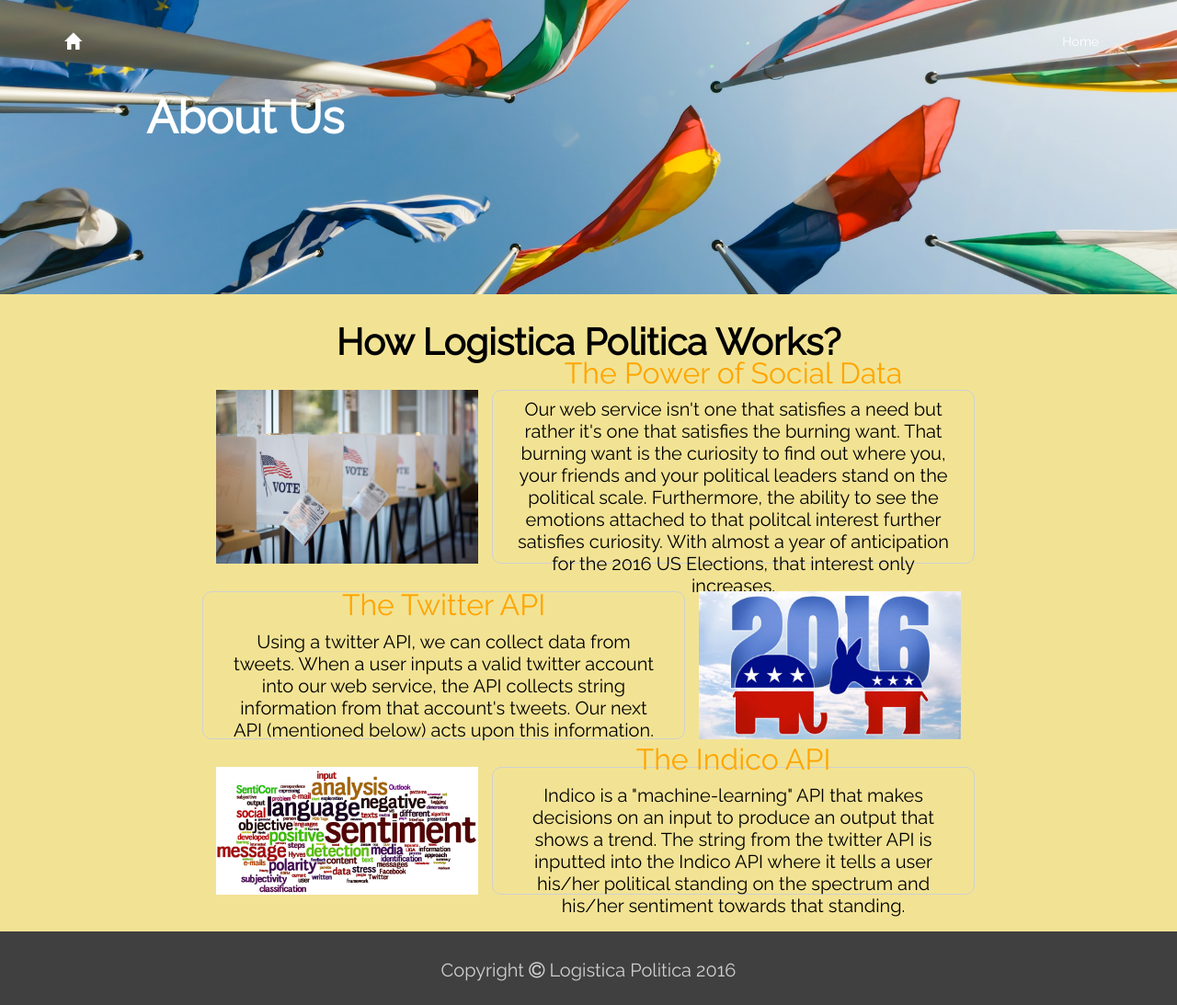
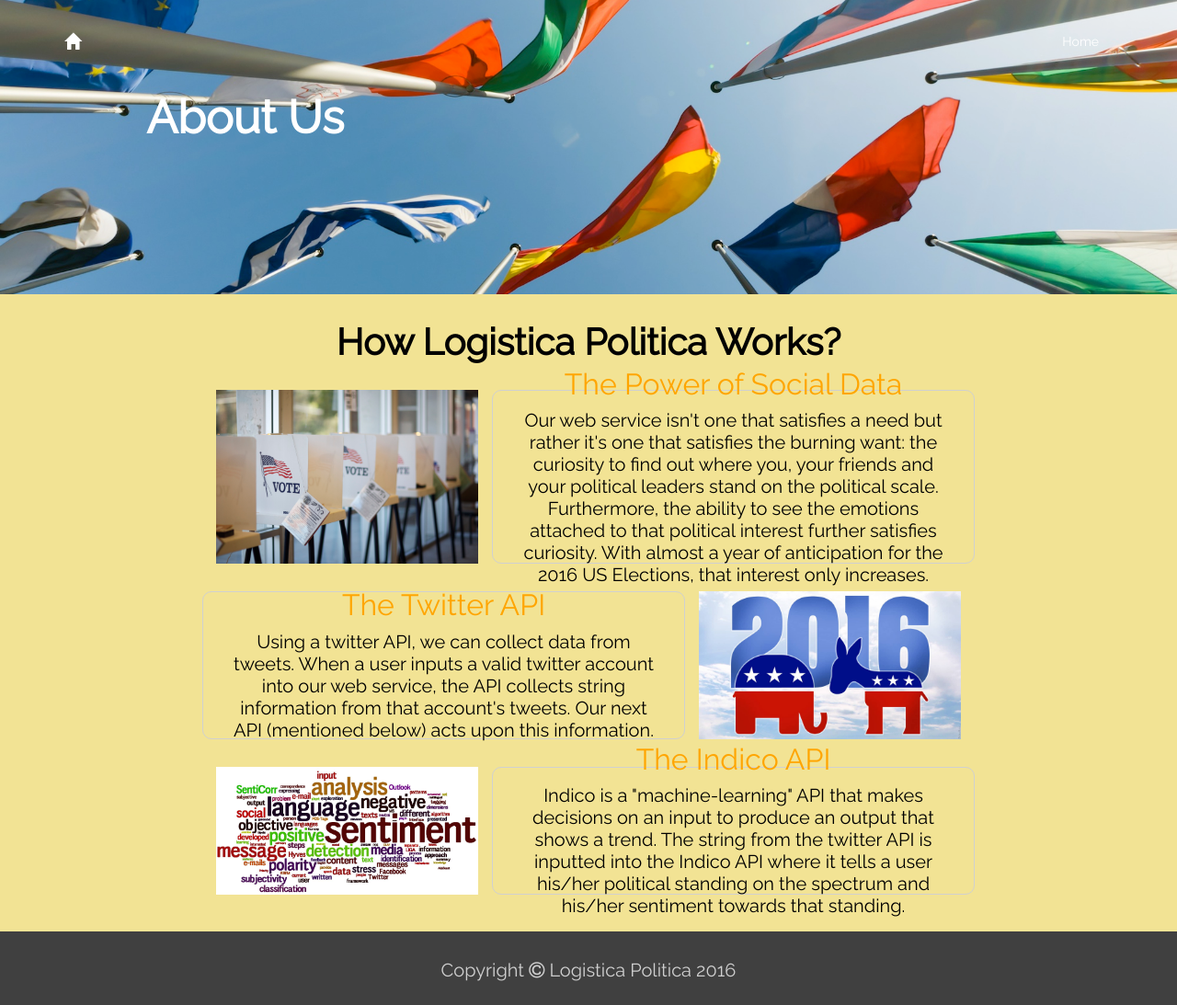
Before and after one commit to Advait-M/Logistica-Politica, a Flask app: page /howitworks.html in a window 1280 px wide. Shown: the whole page at 92% size. Run offline with Flask 2, Linux system fonts and the light colour scheme; parts of the project's set-up code (start-up, migrations or seed data) failed here and were passed over; some libraries are stand-ins or nearby versions.

Commit message:
Fixed text

```diff
--- a/templates/howitworks.html
+++ b/templates/howitworks.html
@@ -88,7 +88,7 @@
 		<div id="how-div-1" class="col-md-5 col-sm-8 wow fadeInRight">
 			<div id="how-child-1" class="vertical-center">
 				<h4>The Power of Social Data</h4>
-				<p>Our web service isn't one that satisfies a need but rather it's one that satisfies the burning want. That burning want is the curiosity to find out where you, your friends and your political leaders stand on the political scale. Furthermore, the ability to see the emotions attached to that politcal interest further satisfies curiosity. With almost a year of anticipation for the 2016 US Elections, that interest only increases.
+				<p>Our web service isn't one that satisfies a need but rather it's one that satisfies the burning want: the curiosity to find out where you, your friends and your political leaders stand on the political scale. Furthermore, the ability to see the emotions attached to that political interest further satisfies curiosity. With almost a year of anticipation for the 2016 US Elections, that interest only increases.
 			</div>
 		</div>
 
```
